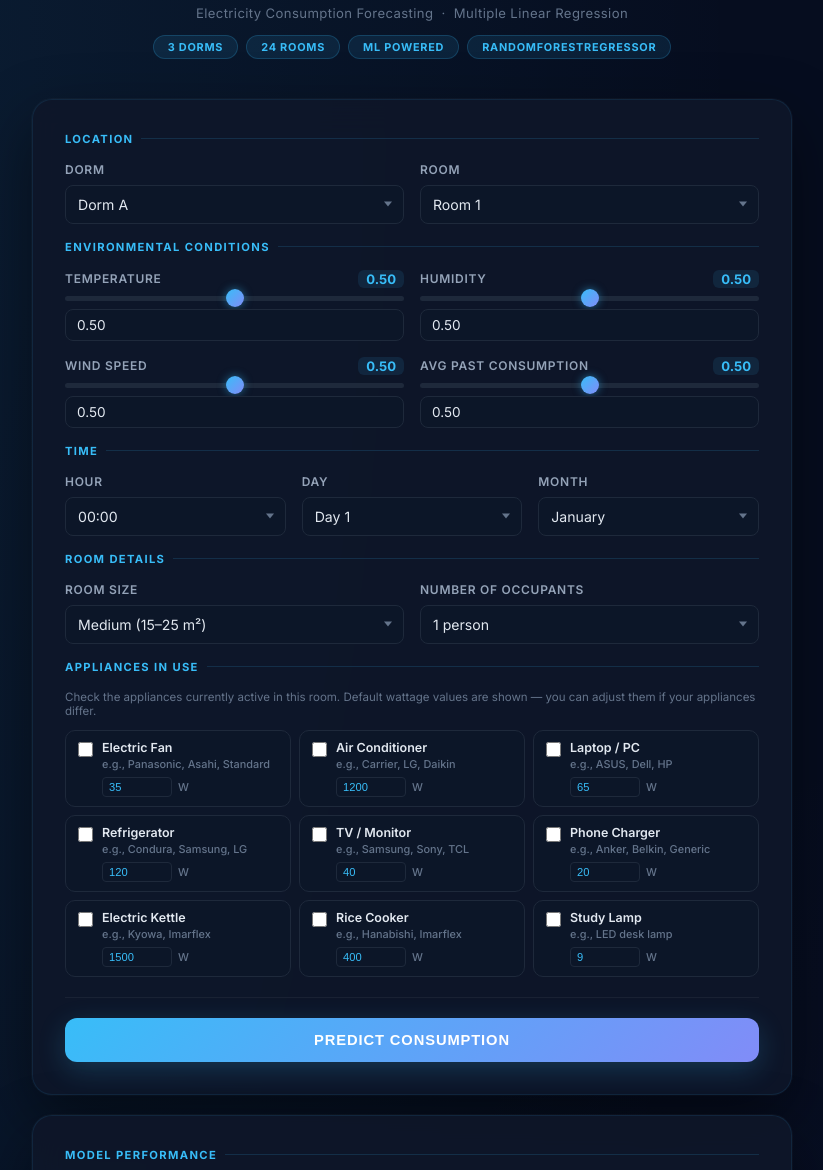
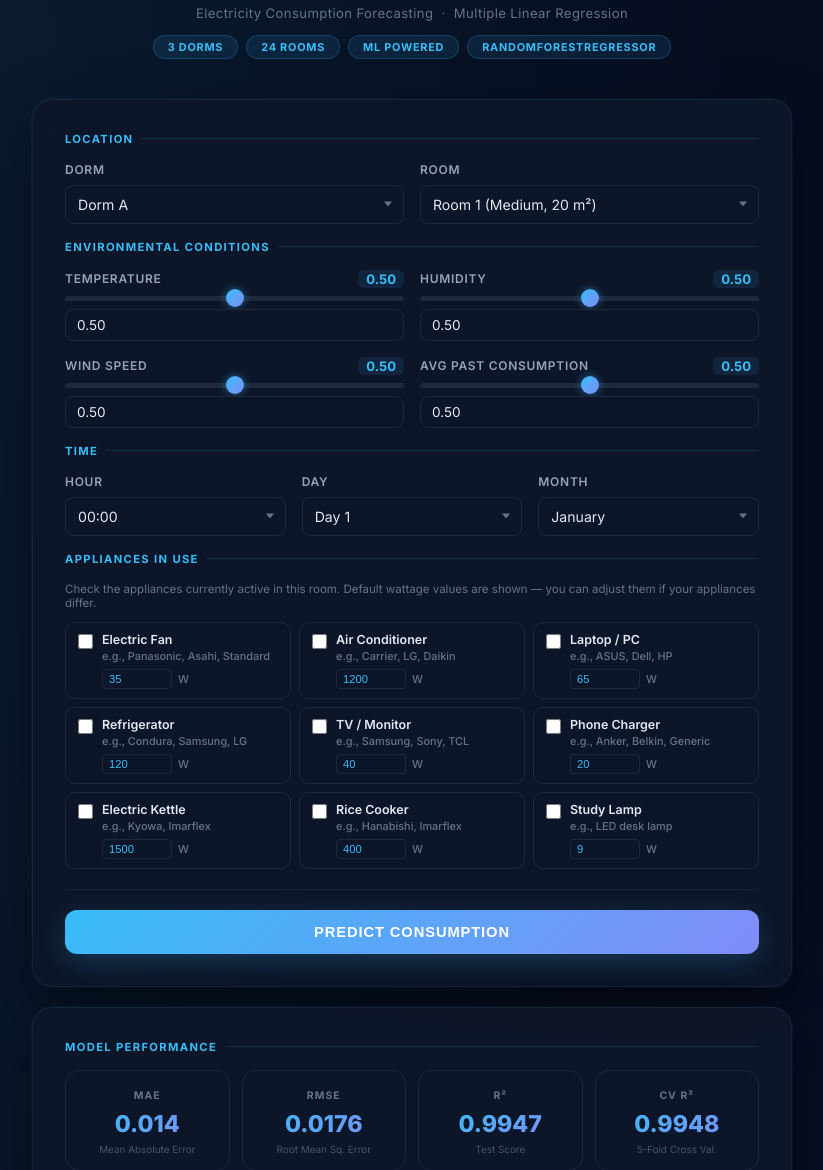
Before and after one commit to Jaslemkaril/MachineLearning-, a Flask app: page / in a window 1280 px wide. Shown: the part 136-1306 px from the top of the page, without its empty margins (228-1051 px from the left). Run offline with Flask 3, Linux system fonts and the light colour scheme; parts of the project's set-up code (start-up, migrations or seed data) failed here and were passed over.

Commit message:
Add pre-defined room characteristics shown in dropdown
- Create room_config.json with size and occupants for each room
- Room dropdown now shows: 'Room 1 (Medium, 20 m²)'
- Remove manual room size and occupants inputs
- Room details auto-filled from config when room is selected
- 8 rooms per dorm (Room 1-8) with unique characteristics
- Simplifies UX: users just pick dorm + room, details are automatic

```diff
--- a/app.py
+++ b/app.py
@@ -51,9 +51,18 @@ SEASON_MAP = {12: 0, 1: 0, 2: 0, 3: 1, 4: 1, 5: 1,
 
 DORMS      = ["Dorm A", "Dorm B", "Dorm C"]
 DORM_MAP   = {d: i for i, d in enumerate(DORMS)}
-ROOMS      = [f"Room {r}" for r in range(1, 25)]  # Room 1–24 (3 dorms × 8 rooms)
-ROOM_MAP   = {r: i for i, r in enumerate(ROOMS)}
+ROOMS      = [f"Room {r}" for r in range(1, 9)]  # 8 rooms per dorm
 SIZE_MAP   = {"Small": 0, "Medium": 1, "Large": 2}
+
+# Load room configuration (size, occupants per room)
+ROOM_CONFIG_FILE = Path("room_config.json")
+try:
+    with open(ROOM_CONFIG_FILE, "r", encoding="utf-8") as f:
+        ROOM_CONFIG = json.load(f)
+    print(f"Room config loaded: {sum(len(rooms) for rooms in ROOM_CONFIG.values())} rooms")
+except Exception as e:
+    print(f"Warning: Could not load room_config.json: {e}")
+    ROOM_CONFIG = {}
 
 ANOMALY_THRESHOLD = 0.75
 KWH_MAX           = 2.0      # normalized 1.0 → 2.0 kWh per 30-min slot
@@ -116,6 +125,14 @@ except Exception as e:
 
 
 # ── Helpers ───────────────────────────────────────────────────────────────────
+def get_room_info(dorm: str, room: str) -> dict:
+    """Get room characteristics from config."""
+    if dorm in ROOM_CONFIG and room in ROOM_CONFIG[dorm]:
+        return ROOM_CONFIG[dorm][room]
+    # Fallback defaults
+    return {"size_m2": 20, "size_cat": "Medium", "occupants": 2}
+
+
 def derive_extra(hour: int, day: int, month: int) -> tuple:
     year = datetime.date.today().year
     try:
@@ -178,18 +195,20 @@ def validate_form(form) -> tuple:
     hour  = _int("hour",  0, 23, "Hour")
     day   = _int("day",   1, 31, "Day")
     month = _int("month", 1, 12, "Month")
-    occ   = _int("num_occupants", 1, 4, "Number of Occupants")
 
     dorm     = form.get("dorm_id", "Dorm A")
-    room     = form.get("room_id", "Room 101")
-    size_cat = form.get("room_size_cat", "Medium")
+    room     = form.get("room_id", "Room 1")
+    room     = form.get("room_id", "Room 1")
 
     if dorm not in DORM_MAP:
         errors.append(f"Invalid dorm: {dorm!r}")
-    if room not in ROOM_MAP:
+    if room not in ROOMS:
         errors.append(f"Invalid room: {room!r}")
-    if size_cat not in SIZE_MAP:
-        errors.append(f"Invalid room size: {size_cat!r}")
+
+    # Get room characteristics from config (auto-filled, not user input)
+    room_info = get_room_info(dorm, room)
+    size_cat = room_info["size_cat"]
+    occ      = room_info["occupants"]
 
     # Appliance flags (checkboxes — absent means 0)
     app_flags = {key: 1 if form.get(key) else 0 for key in APPLIANCE_COLS}
@@ -263,6 +282,10 @@ def index():
             is_weekend, season, tod = derive_extra(hour, day, month)
             app_kwh = compute_appliance_kwh(app_flags, custom_watts)
 
+            # Room encoding: Room 1-8 → 0-7
+            room_num = int(room.split()[1])
+            room_enc = room_num - 1
+
             feature_row = {
                 "Temperature":          temp,
                 "Humidity":             hum,
@@ -276,7 +299,7 @@ def index():
                 "TimeOfDay":            tod,
                 "Is_Anomaly":           0,
                 "Dorm_Enc":             DORM_MAP[dorm],
-                "Room_Enc":             ROOM_MAP[room],
+                "Room_Enc":             room_enc,
                 "RoomSize_Enc":         SIZE_MAP[size_cat],
                 "Num_Occupants":        occ,
                 **app_flags,
@@ -340,6 +363,7 @@ def index():
         appliance_info=APPLIANCE_INFO,
         appliance_cols=APPLIANCE_COLS,
         app_kwh_breakdown=app_kwh_breakdown,
+        room_config=ROOM_CONFIG,
     )
 
 
--- /dev/null
+++ b/room_config.json
@@ -0,0 +1,32 @@
+{
+  "Dorm A": {
+    "Room 1": {"size_m2": 20, "size_cat": "Medium", "occupants": 2},
+    "Room 2": {"size_m2": 15, "size_cat": "Small", "occupants": 3},
+    "Room 3": {"size_m2": 17, "size_cat": "Medium", "occupants": 2},
+    "Room 4": {"size_m2": 32, "size_cat": "Large", "occupants": 3},
+    "Room 5": {"size_m2": 18, "size_cat": "Medium", "occupants": 1},
+    "Room 6": {"size_m2": 32, "size_cat": "Large", "occupants": 3},
+    "Room 7": {"size_m2": 25, "size_cat": "Medium", "occupants": 3},
+    "Room 8": {"size_m2": 15, "size_cat": "Small", "occupants": 1}
+  },
+  "Dorm B": {
+    "Room 1": {"size_m2": 14, "size_cat": "Small", "occupants": 4},
+    "Room 2": {"size_m2": 14, "size_cat": "Small", "occupants": 2},
+    "Room 3": {"size_m2": 12, "size_cat": "Small", "occupants": 1},
+    "Room 4": {"size_m2": 25, "size_cat": "Medium", "occupants": 3},
+    "Room 5": {"size_m2": 19, "size_cat": "Medium", "occupants": 3},
+    "Room 6": {"size_m2": 24, "size_cat": "Medium", "occupants": 2},
+    "Room 7": {"size_m2": 14, "size_cat": "Small", "occupants": 3},
+    "Room 8": {"size_m2": 20, "size_cat": "Medium", "occupants": 3}
+  },
+  "Dorm C": {
+    "Room 1": {"size_m2": 21, "size_cat": "Medium", "occupants": 1},
+    "Room 2": {"size_m2": 22, "size_cat": "Medium", "occupants": 2},
+    "Room 3": {"size_m2": 22, "size_cat": "Medium", "occupants": 2},
+    "Room 4": {"size_m2": 13, "size_cat": "Small", "occupants": 2},
+    "Room 5": {"size_m2": 11, "size_cat": "Small", "occupants": 1},
+    "Room 6": {"size_m2": 15, "size_cat": "Small", "occupants": 1},
+    "Room 7": {"size_m2": 21, "size_cat": "Medium", "occupants": 2},
+    "Room 8": {"size_m2": 20, "size_cat": "Medium", "occupants": 1}
+  }
+}
--- a/templates/index.html
+++ b/templates/index.html
@@ -747,9 +747,15 @@
           <div class="field">
             <label>Room</label>
             <div class="select-wrap">
-              <select name="room_id" aria-label="Room">
-                {% for r in range(1, 25) %}
-                <option value="Room {{ r }}" {% if request.form.get('room_id', 'Room 1') == 'Room ' ~ r %}selected{% endif %}>Room {{ r }}</option>
+              <select name="room_id" aria-label="Room" id="room-select">
+                {% for r in range(1, 9) %}
+                <option value="Room {{ r }}"
+                  data-size-m2="{{ room_config.get(request.form.get('dorm_id', 'Dorm A'), {}).get('Room ' ~ r, {}).get('size_m2', 20) }}"
+                  data-size-cat="{{ room_config.get(request.form.get('dorm_id', 'Dorm A'), {}).get('Room ' ~ r, {}).get('size_cat', 'Medium') }}"
+                  data-occupants="{{ room_config.get(request.form.get('dorm_id', 'Dorm A'), {}).get('Room ' ~ r, {}).get('occupants', 2) }}"
+                  {% if request.form.get('room_id', 'Room 1') == 'Room ' ~ r %}selected{% endif %}>
+                  Room {{ r }} ({{ room_config.get(request.form.get('dorm_id', 'Dorm A'), {}).get('Room ' ~ r, {}).get('size_cat', 'Medium') }}, {{ room_config.get(request.form.get('dorm_id', 'Dorm A'), {}).get('Room ' ~ r, {}).get('size_m2', 20) }} m²)
+                </option>
                 {% endfor %}
               </select>
             </div>
@@ -842,34 +848,6 @@
                 {% set months = ['January','February','March','April','May','June','July','August','September','October','November','December'] %}
                 {% for i in range(1, 13) %}
                 <option value="{{ i }}" {% if request.form.get('month', '1')|int == i %}selected{% endif %}>{{ months[i-1] }}</option>
-                {% endfor %}
-              </select>
-            </div>
-          </div>
-        </div>
-
-        <div class="section-title">Room Details</div>
-        <div class="grid" style="margin-bottom:16px">
-          <div class="field">
-            <label>Room Size</label>
-            <div class="select-wrap">
-              <select name="room_size_cat" aria-label="Room Size">
-                {% for s in ['Small', 'Medium', 'Large'] %}
-                <option value="{{ s }}" {% if request.form.get('room_size_cat', 'Medium') == s %}selected{% endif %}>
-                  {{ s }} {% if s == 'Small' %}(&lt;15 m²){% elif s == 'Medium' %}(15–25 m²){% else %}(&gt;25 m²){% endif %}
-                </option>
-                {% endfor %}
-              </select>
-            </div>
-          </div>
-          <div class="field">
-            <label>Number of Occupants</label>
-            <div class="select-wrap">
-              <select name="num_occupants" aria-label="Occupants">
-                {% for n in [1,2,3,4] %}
-                <option value="{{ n }}" {% if request.form.get('num_occupants', '1')|int == n %}selected{% endif %}>
-                  {{ n }} person{% if n > 1 %}s{% endif %}
-                </option>
                 {% endfor %}
               </select>
             </div>
```
